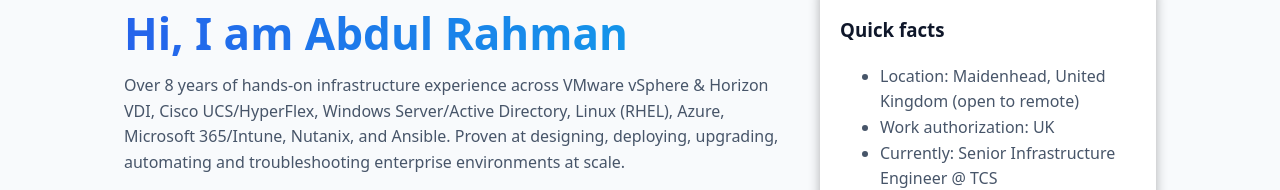
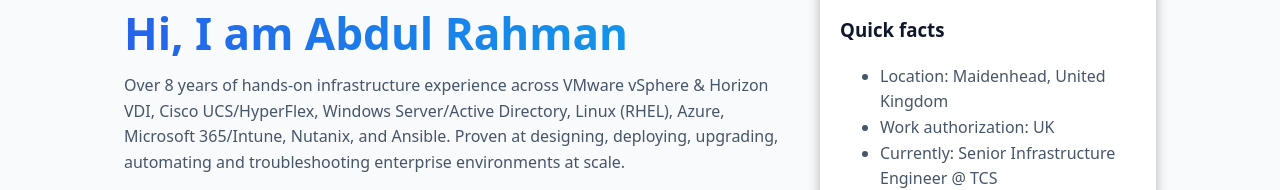
Before and after one commit to abdulrahman4u1995/Abdul-Rahman-Portfolio, a plain HTML site: page index.html in a window 1280 px wide. Shown: the part 214-404 px from the top of the page. Drawn offline with Linux system fonts and the light colour scheme.

Commit message:
Update index.html

```diff
--- a/index.html
+++ b/index.html
@@ -84,7 +84,7 @@
       <div class="card">
         <h3>Quick facts</h3>
         <ul class="sub">
-          <li>Location: Maidenhead, United Kingdom (open to remote)</li>
+          <li>Location: Maidenhead, United Kingdom </li>
           <li>Work authorization: UK</li>
           <li>Currently: Senior Infrastructure Engineer @ TCS</li>
         </ul>
```
